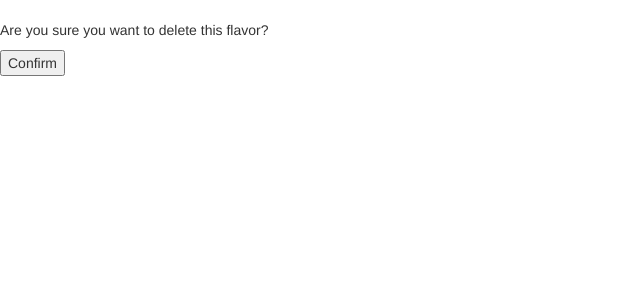
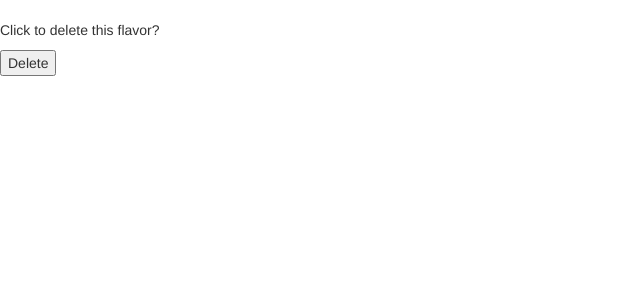
Before and after one commit to apierc2175/7.1.1_ice_cream, a Django app: page /icecream/1/delete/ in a window 1280 px wide. Shown: the part 62-362 px from the top of the page, without its empty margins (0-640 px from the left). Run offline with Django 3.2, Linux system fonts and the light colour scheme; data comes from the database, SQL or seed files in the repository; both versions use the stored data as it was after the commit; some libraries are stand-ins or nearby versions.

Commit message:
fully functioning

```diff
--- a/icecream/templates/icecream/delete.html
+++ b/icecream/templates/icecream/delete.html
@@ -2,7 +2,7 @@
 {% block content %}
 <form method="post">
   {% csrf_token %}
-    <p>Are you sure you want to delete this flavor?</p>
-    <input type="submit" value="Confirm">
+    <p>Click to delete this flavor?</p>
+    <input type="submit" value="Delete">
 </form>
 {% endblock %}
--- a/icecream/templates/icecream/index.html
+++ b/icecream/templates/icecream/index.html
@@ -23,6 +23,7 @@
           <button>{{ice_cream.likes}} Likes</button>
         </form>
         <a href="{% url 'icecream:create' %}"<p>Click here to add a flavor</p></a>
+        <a href="{% url 'icecream:delete' ice_cream.id %}"<p>Click here to delete a flavor</p></a>
       </div>
       {% endfor %}
     </ul>
--- a/icecream/urls.py
+++ b/icecream/urls.py
@@ -9,6 +9,7 @@ urlpatterns = [
     path('seasonal/', views.seasonal, name='seasonal'),
     path('new/', views.CreateView.as_view(), name='create'),
     path('<int:pk>/delete/', views.DeleteView.as_view(), name='delete'),
+    # path('<int:pk>/delete/', views.delete_view, name='delete'),
     path("", views.index, name='index'),
     path('<int:pk>/likes', views.likes, name='likes'),
 ]
--- a/icecream/views.py
+++ b/icecream/views.py
@@ -4,10 +4,9 @@ from django.shortcuts import get_object_or_404
 from django.urls import reverse
 from django.views import generic
 from django.views.generic.edit import CreateView
+#reverse lazy allows it to fully complete before executing
 from django.urls import reverse_lazy
 from django.views.generic.edit import DeleteView
-
-
 from .models import IceCream
 
 # Create your views here.
@@ -56,6 +55,11 @@ def likes(request, pk):
 
     return HttpResponseRedirect(reverse('icecream:index'))
 
+# def delete_view(request, pk):
+#     icecream = get_object_or_404(IceCream, pk=pk)
+#     icecream.delete()
+#     return HttpResponseRedirect(reverse_lazy(icecream:index))
+
 class CreateView(generic.CreateView):
     model = IceCream
     fields = '__all__'
@@ -63,5 +67,5 @@ class CreateView(generic.CreateView):
 
 class DeleteView(generic.DeleteView):
     model = IceCream
-    success_url = reverse_lazy('icecream')
+    success_url = reverse_lazy('icecream:index')
     template_name = 'icecream/delete.html'
```
Also changed, not shown: db.sqlite3.
